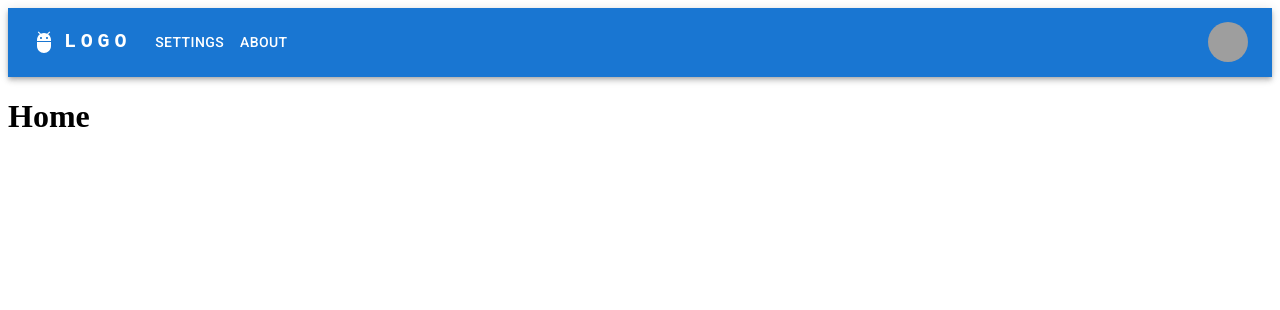
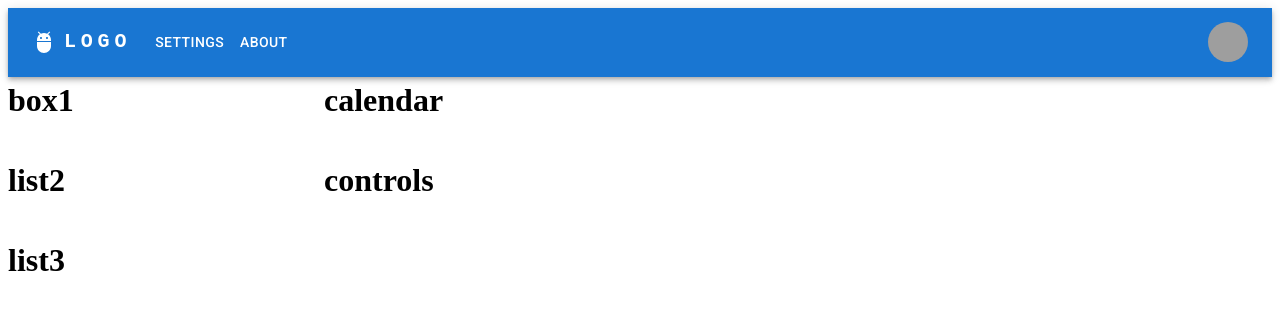
Before and after one commit to AndriiSkosyr/PetProjectFrontEndMUI, a React (Create React App) app in the folder summarizer-app/: page / in a window 1280 px wide. Shown: the top 310 px of the page. Built offline with nearby package versions, Linux system fonts and the light colour scheme; grey boxes are pictures that could not be loaded.

Commit message:
MainPage v.0.3 Started working on home component. Added grid layout for home component.

```diff
--- a/summarizer-app/src/Components/Home.jsx
+++ b/summarizer-app/src/Components/Home.jsx
@@ -1,9 +1,24 @@
 import React from "react";
+import { Box, Grid } from "@mui/material";
 
 const Home = () => {
-    return <div>
-        <h1>Home</h1>
-    </div>
+    return (
+        <Grid container>
+            <Grid xs={3}>
+                <Grid container rowSpacing={2}>
+                    <Grid xs={12}><Box><h1>box1</h1></Box></Grid>
+                    <Grid xs={12}><h1>list2</h1></Grid>
+                    <Grid xs={12}><h1>list3</h1></Grid>
+                </Grid>
+            </Grid>
+            <Grid xs={9}>
+                <Grid container rowSpacing={2}>
+                    <Grid xs={12}><h1>calendar</h1></Grid>
+                    <Grid xs={12}><h1>controls</h1></Grid>
+                </Grid>
+            </Grid>
+        </Grid>
+    )
 }
 
 export default Home;
```
